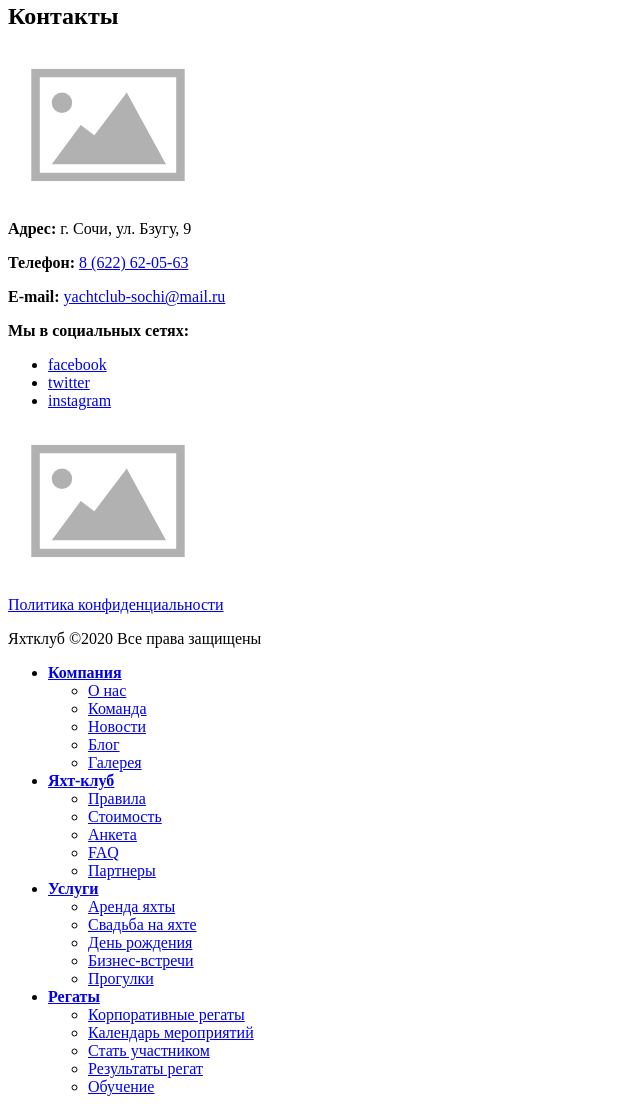
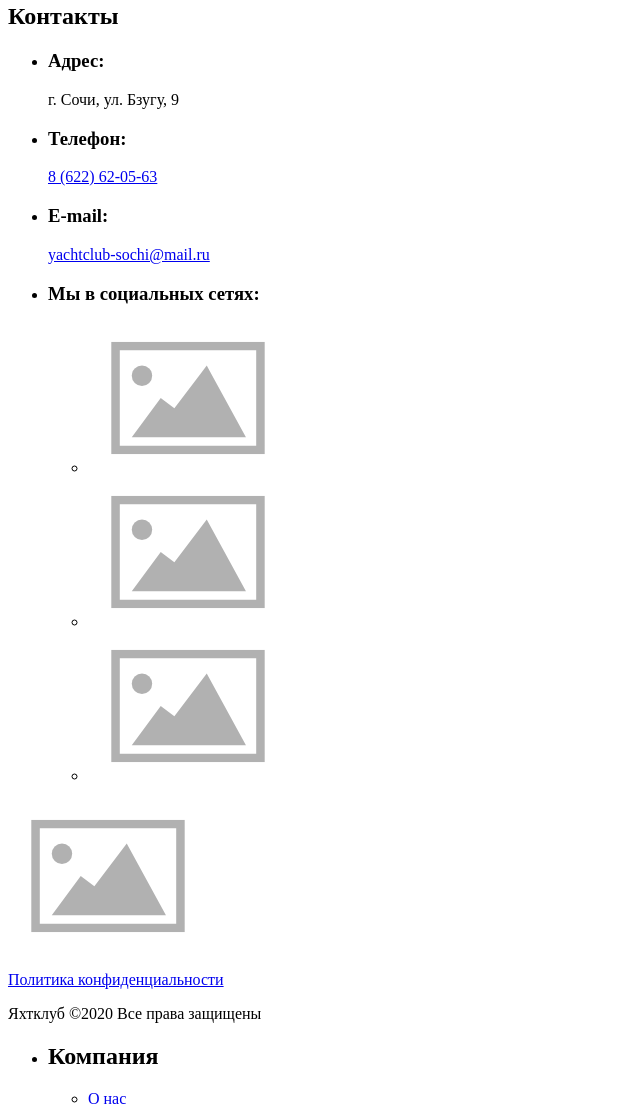
Before and after one commit to kub060522/sail-club, a plain HTML site: page index.html in a window 1280 px wide. Shown: the part 1153-2257 px from the top of the page, without its empty margins (0-640 px from the left). Drawn offline with Linux system fonts and the light colour scheme.

Commit message:
Исправляет семантическую разметку

```diff
--- a/index.html
+++ b/index.html
@@ -1,9 +1,11 @@
 <!DOCTYPE html>
 <html lang="ru">
+
 <head>
   <meta charset="UTF-8">
   <title>Document</title>
 </head>
+
 <body>
   <header class="page-header">
     <a class="page-header__logo">
@@ -59,37 +61,51 @@
     <section>
       <p>20 октября - 19 апреля</p>
       <h2>Стань частью команды</h2>
-      <p>Если вы давно хотели попробовать себя в яхтинге – сейчас самое лучшее время! Мы набираем команду будущих шкиперов. За 6 вы станете настоящим капитаном и уже в следующем сезоне сможете самостоятельно выйти в море!</p>
+      <p>Если вы давно хотели попробовать себя в яхтинге – сейчас самое лучшее время! Мы набираем команду будущих
+        шкиперов. За 6 вы станете настоящим капитаном и уже в следующем сезоне сможете самостоятельно выйти в море!</p>
       <img src="img/placeholder.svg" alt="Красивые">
     </section>
     <section>
       <p>16 июля - 23 июля</p>
       <h2>Рожденные в воде</h2>
-      <p>Подарите детям настоящее приключение! День с морскими пиратами на корабле – это лучшая команда, веселые аниматоры, игры, соревнования, работа в команде и, конечно, море!</p>
+      <p>Подарите детям настоящее приключение! День с морскими пиратами на корабле – это лучшая команда, веселые
+        аниматоры, игры, соревнования, работа в команде и, конечно, море!</p>
       <img src="img/placeholder.svg" alt="Дети на палубе">
     </section>
     <section class="kontacts">
       <h2>Контакты</h2>
-      <img src="img/placeholder.svg" alt="Схема проезда">
-      <p><b>Адрес:</b> г. Сочи, ул. Бзугу, 9</p>
-      <p><b>Телефон: </b><a href="tel:+7622620563">8 (622) 62-05-63</a></p>
-      <p><b>E-mail: </b><a href="mailto:yachtclub-sochi@mail.ru">yachtclub-sochi@mail.ru</a></p>
-      <p><b>Мы в социальных сетях:</b></p>
+      <ul>
+        <li>
+          <h3>Адрес:</h3>
+          <p>г. Сочи, ул. Бзугу, 9</p>
+        </li>
+        <li>
+          <h3>Телефон:</h3>
+          <a href="tel:+7622620563">8 (622) 62-05-63</a>
+        </li>
+        <li>
+          <h3>E-mail:</h3>
+          <a href="mailto:yachtclub-sochi@mail.ru">yachtclub-sochi@mail.ru</a>
+        </li>
+        <li>
+          <h3>Мы в социальных сетях:</h3>
           <ul class="social">
             <li class="social-item">
               <a href="#">
-            facebook
+                <img src="img/placeholder.svg" alt="facebook">
               </a>
             </li>
             <li class="social-item">
               <a href="#">
-            twitter
+                <img src="img/placeholder.svg" alt="twitter">
               </a>
             </li>
             <li class="social-item">
               <a href="#">
-            instagram
+                <img src="img/placeholder.svg" alt="instagram">
               </a>
+            </li>
+          </ul>
         </li>
       </ul>
     </section>
@@ -102,7 +118,7 @@
     <p>Яхтклуб ©2020 Все права защищены</p>
     <ul class="footer-list">
       <li class="footer-item">
-        <a href="#"><b>Компания</b></a>
+        <h2>Компания</h2>
         <ul>
           <li><a href="#">О нас</a></li>
           <li><a href="#">Команда</a></li>
@@ -112,7 +128,7 @@
         </ul>
       </li>
       <li class="footer-item">
-        <a href="#"><b>Яхт-клуб</b></a>
+        <h2>Яхт-клуб</h2>
         <ul>
           <li><a href="#">Правила</a></li>
           <li><a href="#">Стоимость</a></li>
@@ -122,7 +138,7 @@
         </ul>
       </li>
       <li class="footer-item">
-        <a href="#"><b>Услуги</b></a>
+        <h2>Услуги</h2>
         <ul>
           <li><a href="#">Аренда яхты</a></li>
           <li><a href="#">Свадьба на яхте</a></li>
@@ -132,7 +148,7 @@
         </ul>
       </li>
       <li class="footer-item">
-        <a href="#"><b>Регаты</b></a>
+        <h2>Регаты</h2>
         <ul>
           <li><a href="#">Корпоративные регаты</a></li>
           <li><a href="#">Календарь мероприятий</a></li>
@@ -144,4 +160,5 @@
     </ul>
   </footer>
 </body>
+
 </html>
```
Lines whose indentation alone changed are shown as unchanged.
